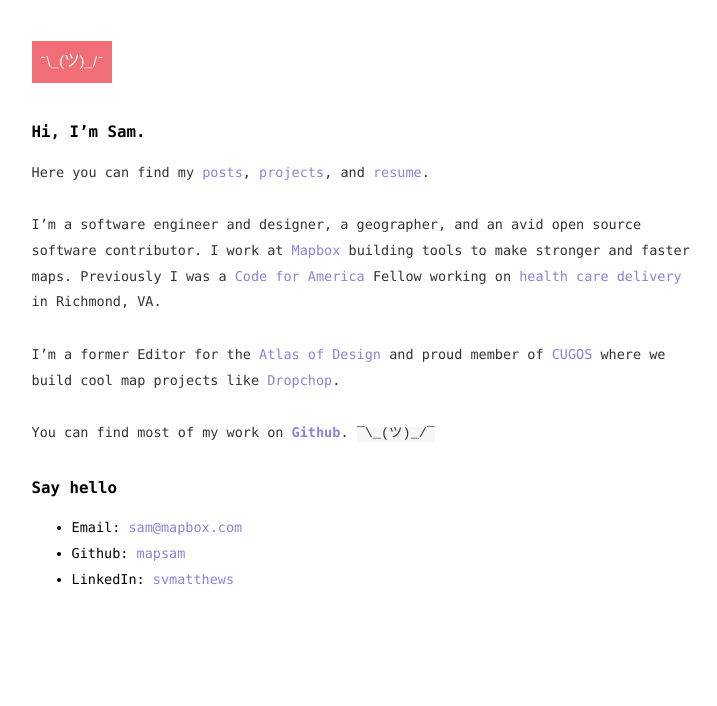
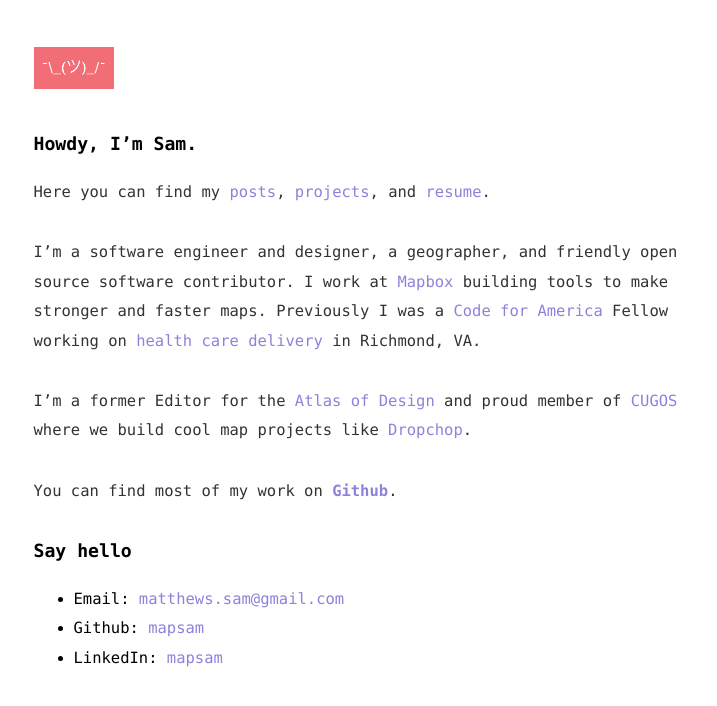
Before and after one commit to mapsam/mapsam.github.io, a Jekyll site: the page built from index.md, in a window 1280 px wide. Shown: the top 706 px of the page, without its empty margins (272-989 px from the left). Built offline with Jekyll 4.4.1, drawn with Linux system fonts in a browser that asks for light colours; nearby versions of some CDN libraries.

Commit message:
envercel, bump font size

```diff
--- a/_data/projects.yml
+++ b/_data/projects.yml
@@ -1,3 +1,8 @@
+-
+  name: envercel
+  url: https://github.com/mapsam/envercel
+  image: /images/proj/envercel1.png
+  description: For testing the process.env in Next.js and Vercel
 -
   name: Beepboop
   url: https://github.com/mapsam/beepboop
--- a/css/mapsam.scss
+++ b/css/mapsam.scss
@@ -27,7 +27,7 @@
 	font-family: Inconsolata, Consolas, "Liberation Mono", Menlo, Courier, monospace;
 	line-height: 1.5em;
 	overflow-x:hidden;
-  font-size: 13.5px;
+  font-size: 15.5px;
   margin: 2em auto;
   padding: 1em;
   max-width: $max-width;
--- a/index.md
+++ b/index.md
@@ -5,18 +5,18 @@
 layout: default
 ---
 
-### Hi, I'm **Sam**.
+### Howdy, I'm **Sam**.
 
 Here you can find my [posts](/posts), [projects](/projects), and [resume](/resume).
 
-I'm a software engineer and designer, a geographer, and an avid open source software contributor. I work at [Mapbox](https://mapbox.com) building tools to make stronger and faster maps. Previously I was a [Code for America](http://codeforamerica.org) Fellow working on [health care delivery](https://mapsam.com/rva/) in Richmond, VA.
+I'm a software engineer and designer, a geographer, and friendly open source software contributor. I work at [Mapbox](https://mapbox.com) building tools to make stronger and faster maps. Previously I was a [Code for America](http://codeforamerica.org) Fellow working on [health care delivery](https://mapsam.com/rva/) in Richmond, VA.
 
 I'm a former Editor for the [Atlas of Design](http://atlasofdesign.org) and proud member of [CUGOS](http://cugos.org) where we build cool map projects like [Dropchop](https://github.com/cugos/dropchop).
 
-You can find most of my work on **[Github](http://github.com/mapsam)**. `¯\_(ツ)_/¯`
+You can find most of my work on **[Github](http://github.com/mapsam)**.
 
 ### Say hello
 
-* Email: [sam@mapbox.com](sam@mapbox.com)
+* Email: [matthews.sam@gmail.com](mailto:matthews.sam@gmail.com)
 * Github: [mapsam](http://github.com/mapsam)
-* LinkedIn: [svmatthews](https://www.linkedin.com/in/svmatthews)
+* LinkedIn: [mapsam](https://www.linkedin.com/in/mapsam)
```
Also changed, not shown: _posts/2021-09-20-envercel.md (added, +26 -0 lines), images/posts/envercel-domains.png (added), images/posts/envercel-env.png (added), images/posts/envercel.png (added), images/proj/envercel1.png (added).
